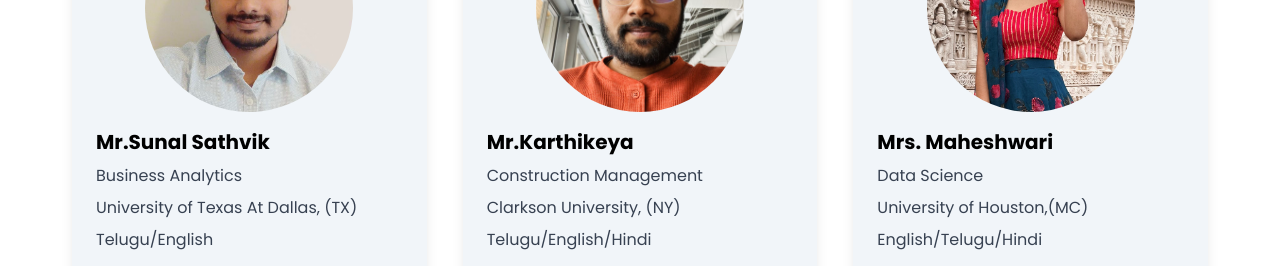
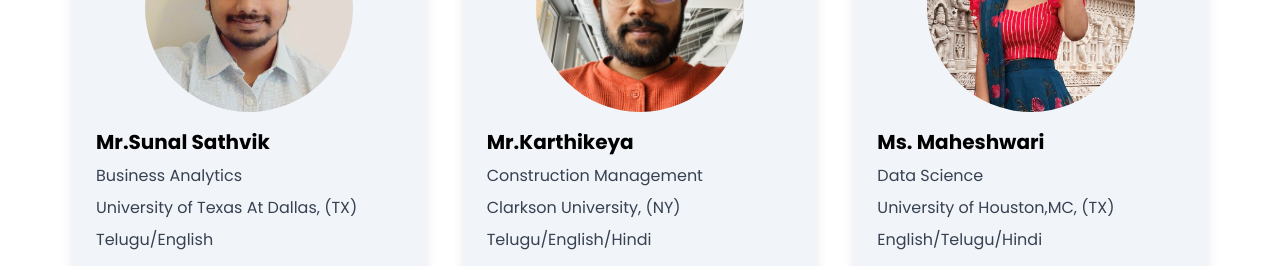
Before and after one commit to shaikahmadnawaz/vconnectglobe, a React (Create React App) app: page / in a window 1280 px wide. Shown: the part 3380-3646 px from the top of the page. Built offline with nearby package versions, Linux system fonts and the light colour scheme.

Commit message:
updated details of new mentor

```diff
--- a/src/Data/mentorsData.js
+++ b/src/Data/mentorsData.js
@@ -420,8 +420,8 @@ const mentorsData = [
   },
 
   {
-    name: "Mrs. Maheshwari",
-    university: "University of Houston,(MC)",
+    name: "Ms. Maheshwari",
+    university: "University of Houston,MC, (TX)",
     education: "Data Science",
     image: "./mentors/maheswari.jpeg",
     studentsCount: 8,
```
